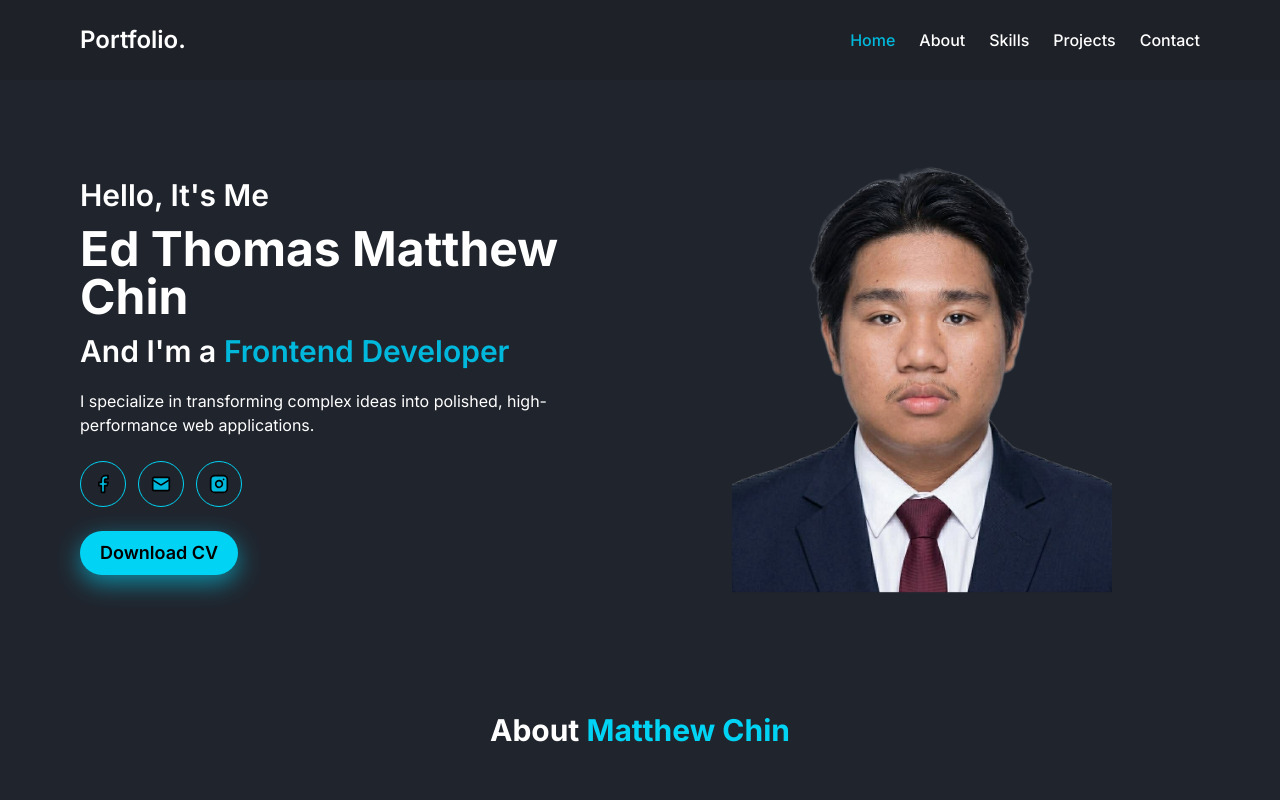
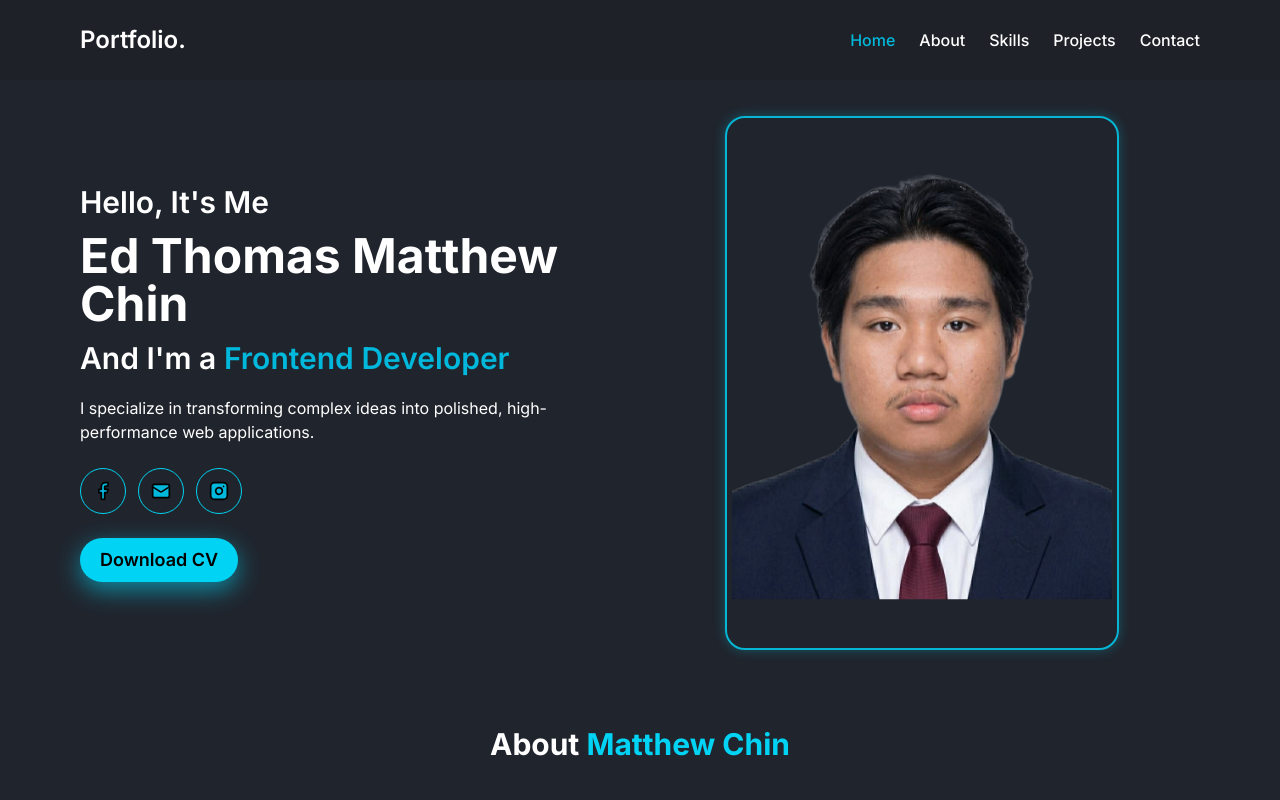
Before and after one commit to matthew17n/Portfolio, a React (Vite) app: page /#home in a window 1280 px wide. Shown: the top 800 px of the page. Built offline with nearby package versions, Linux system fonts and the light colour scheme.

Commit message:
Add photo-frame styles with hover effects

```diff
--- a/src/index.css
+++ b/src/index.css
@@ -147,3 +147,22 @@ body {
     animation: none;
   }
 }
+
+.photo-frame {
+  display: inline-flex;
+  padding: 5px;
+  border: 2px solid #06b6d4;
+  border-radius: 20px;
+  box-shadow: 0 0 12px rgba(6, 182, 212, 0.35);
+  transition: box-shadow 0.3s ease, border-color 0.3s ease;
+}
+
+.photo-frame:hover {
+  border-color: #67e8f9;
+  box-shadow: 0 0 20px rgba(6, 182, 212, 0.6);
+}
+
+.photo-frame .hero-photo {
+  display: block;
+  border-radius: 14px;
+}
```
